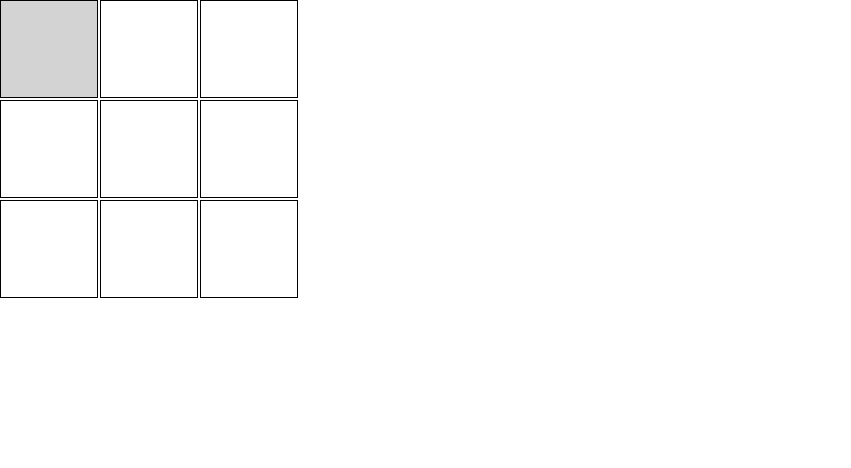
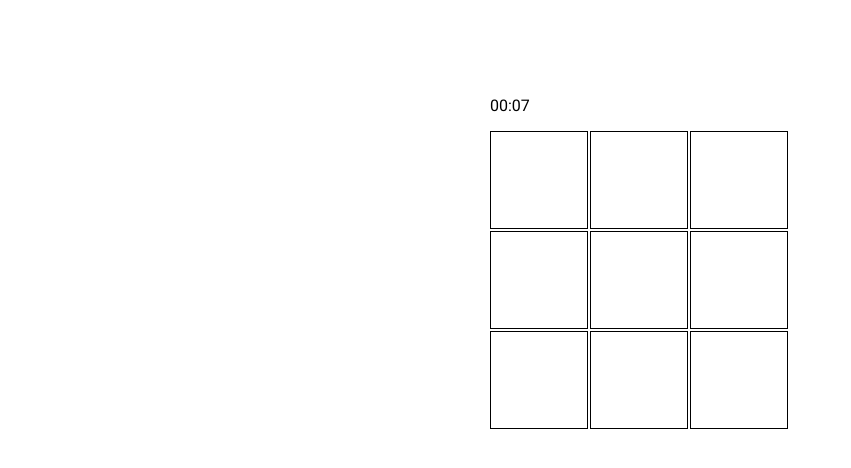
Before and after one commit to RaphaelUngerFH/tic-tac-toe, an Angular app in the folder tic-tac-toe-frontend/: page /game in a window 1280 px wide. Shown: the top 468 px of the page, without its empty margins (0-851 px from the left). Built offline with nearby package versions, Linux system fonts and the light colour scheme.

Commit message:
Add timer and draw

```diff
--- a/tic-tac-toe-frontend/src/app/game/game-field/game-field.component.html
+++ b/tic-tac-toe-frontend/src/app/game/game-field/game-field.component.html
@@ -1,3 +1,5 @@
+<p>{{ timer.getTimeStr() }}</p>
+
 @for (row of field; track row; let rowIdx = $index) {
 <div class="row">
   @for (col of row; track col; let colIdx = $index) {
--- a/tic-tac-toe-frontend/src/app/game/game-field/game-field.component.ts
+++ b/tic-tac-toe-frontend/src/app/game/game-field/game-field.component.ts
@@ -1,4 +1,5 @@
 import { Component, EventEmitter, Input, OnInit, Output } from '@angular/core';
+import { Timer } from './timer';
 
 @Component({
   selector: 'app-game-field',
@@ -9,9 +10,14 @@ import { Component, EventEmitter, Input, OnInit, Output } from '@angular/core';
 })
 export class GameFieldComponent implements OnInit {
   @Input() figure?: string;
+  @Input() reset = new EventEmitter<void>();
 
   // Triggered after any game field changes and if the game is won with a certain figure
-  @Output() change = new EventEmitter<{ figure: string; isWin: boolean }>();
+  @Output() change = new EventEmitter<{
+    figure: string;
+    isWin: boolean;
+    isDraw: boolean;
+  }>();
 
   // Game field
   field: (string | undefined)[][] = [
@@ -20,18 +26,37 @@ export class GameFieldComponent implements OnInit {
     [undefined, undefined, undefined],
   ];
 
+  timer = new Timer();
+
   // True, if it's the oppenent's turn
   isOpponent = false;
 
   ngOnInit() {
     // TODO listen on changes from the opponent and update the field
+
+    this.timer.start();
+
+    // Reset field
+    this.reset.subscribe((_) => {
+      this.timer.reset();
+      this.field = [
+        [undefined, undefined, undefined],
+        [undefined, undefined, undefined],
+        [undefined, undefined, undefined],
+      ];
+      this.timer.start();
+    });
   }
 
   // Set the game figure on a specific field
   set(row: number, col: number, figure?: string) {
     if (!this.field[row][col] && figure) {
       this.field[row][col] = figure;
-      this.change.emit({ figure, isWin: this.isWin(figure) });
+      const isWin = this.isWin(figure);
+      const isDraw =
+        !isWin && this.field.every((row) => row.every((item) => item));
+
+      this.change.emit({ figure, isWin, isDraw });
     }
   }
 
--- /dev/null
+++ b/tic-tac-toe-frontend/src/app/game/game-field/timer.ts
@@ -0,0 +1,32 @@
+export class Timer {
+  private seconds = 0;
+  private intervalId: any;
+
+  // Start the timer
+  start() {
+    if (!this.intervalId)
+      this.intervalId = setInterval(() => {
+        this.seconds++;
+      }, 1000);
+  }
+
+  // Get the corresponding time str
+  getTimeStr(): string {
+    const scnd = (this.seconds % 60).toString().padStart(2, '0');
+    const min = Math.floor(this.seconds / 60)
+      .toString()
+      .padStart(2, '0');
+    return min + ':' + scnd;
+  }
+
+  // Stop the timer
+  stop() {
+    clearInterval(this.intervalId);
+  }
+
+  // Stops and resets the time
+  reset() {
+    this.stop();
+    this.seconds = 0;
+  }
+}
--- a/tic-tac-toe-frontend/src/app/game/game.component.css
+++ b/tic-tac-toe-frontend/src/app/game/game.component.css
@@ -0,0 +1,11 @@
+.container {
+  display: flex;
+  flex-direction: column;
+  align-items: center;
+  position: relative;
+  top: 5em;
+}
+
+button {
+  margin-top: 1em;
+}
--- a/tic-tac-toe-frontend/src/app/game/game.component.html
+++ b/tic-tac-toe-frontend/src/app/game/game.component.html
@@ -1,4 +1,14 @@
-<app-game-field
-  [figure]="figure"
-  (change)="fieldStateChange($event.figure, $event.isWin)"
-></app-game-field>
+<div class="container">
+  @if (isWaiting) {
+  <p>Waiting for an opponent to join the game...</p>
+  } @else if (!isWaiting && !this.winnerMsg) {
+  <app-game-field
+    [figure]="figure"
+    [reset]="resetField"
+    (change)="fieldStateChange($event.figure, $event.isWin, $event.isDraw)"
+  ></app-game-field>
+  } @else if (winnerMsg) {
+  <p>{{ winnerMsg }}</p>
+  <button mat-flat-button color="primary" (click)="newGame()">New game</button>
+  }
+</div>
--- a/tic-tac-toe-frontend/src/app/game/game.component.ts
+++ b/tic-tac-toe-frontend/src/app/game/game.component.ts
@@ -1,10 +1,11 @@
-import { Component, OnInit } from '@angular/core';
+import { Component, EventEmitter, OnInit } from '@angular/core';
 import { GameFieldComponent } from './game-field/game-field.component';
+import { MatButtonModule } from '@angular/material/button';
 
 @Component({
   selector: 'app-game',
   standalone: true,
-  imports: [GameFieldComponent],
+  imports: [GameFieldComponent, MatButtonModule],
   templateUrl: './game.component.html',
   styleUrl: './game.component.css',
 })
@@ -15,20 +16,43 @@ export class GameComponent implements OnInit {
   // Figure of the current player
   figure?: string;
 
+  isWaiting = true;
+  winnerMsg?: string;
+
+  resetField = new EventEmitter<void>();
+
   ngOnInit() {
+    this.connect();
+  }
+
+  private connect() {
     // TODO fetch if two players are connected via socket
     this.figure = GameComponent.cross;
+    this.isWaiting = false;
+    this.resetField.emit();
   }
 
   // Called when the state of the game field changes
-  fieldStateChange(figure: string, isWin: boolean) {
-    console.log('figure: ', figure);
-    console.log('isWin: ', isWin);
+  fieldStateChange(figure: string, isWin: boolean, isDraw: boolean) {
+    if (isWin) {
+      this.winnerMsg =
+        figure === this.figure
+          ? 'Congratulations, you won the game!'
+          : 'You lost, better luck next time!';
+    } else if (isDraw) {
+      this.winnerMsg = "It's a draw!";
+    } else {
+      // TODO remove - just for testing purposes
+      this.figure =
+        this.figure === GameComponent.cross
+          ? GameComponent.circle
+          : GameComponent.cross;
+    }
+  }
 
-    // TODO remove - just for testing purposes
-    this.figure =
-      this.figure === GameComponent.cross
-        ? GameComponent.circle
-        : GameComponent.cross;
+  // Start a new game
+  newGame() {
+    this.winnerMsg = undefined;
+    this.connect();
   }
 }
```
